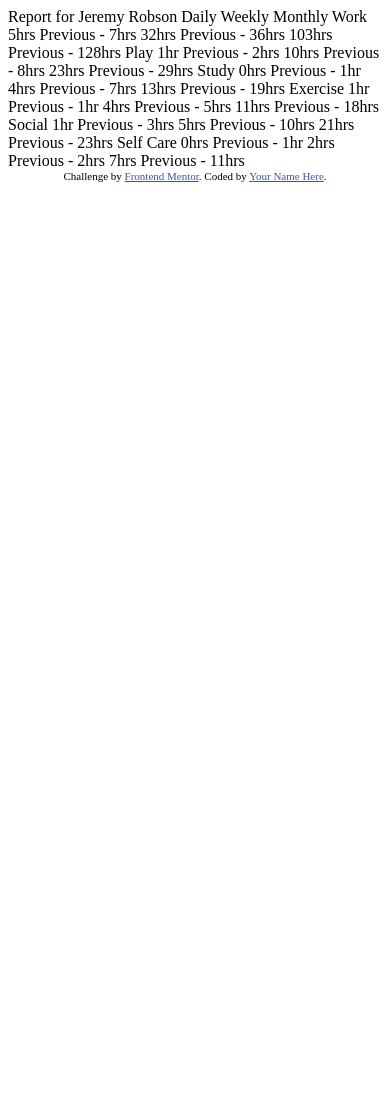
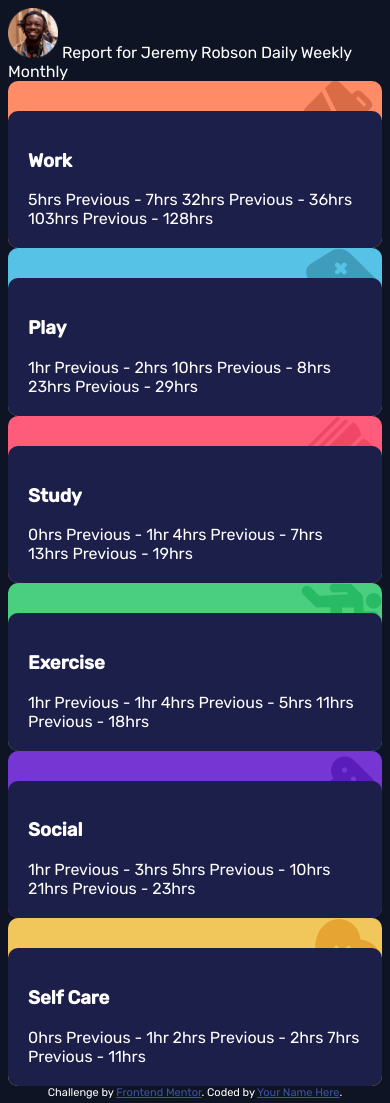
Before and after one commit to lindseyl0u/TimeTracking, a plain HTML site: page index.html in a window 390 px wide. Before the commit the page ends 844 px from the top, so only its background shows below. Drawn offline with Linux system fonts and the light colour scheme.

Commit message:
updated a lot of the html, added a stylesheet and some styling for the mobile version

```diff
--- a/index.html
+++ b/index.html
@@ -5,17 +5,16 @@
     <meta name="viewport" content="width=device-width, initial-scale=1.0"> <!-- displays site properly based on user's device -->
 
     <link rel="icon" type="image/png" sizes="32x32" href="./images/favicon-32x32.png">
+    <link rel="stylesheet" href="styles.css">
+    <link rel="preconnect" href="https://fonts.googleapis.com">
+    <link rel="preconnect" href="https://fonts.gstatic.com" crossorigin>
+    <link href="https://fonts.googleapis.com/css2?family=Rubik:wght@300;400;500&display=swap" rel="stylesheet">
 
     <title>Frontend Mentor | Time tracking dashboard</title>
 
-  <!-- Feel free to remove these styles or customise in your own stylesheet 👍 -->
-  <style>
-    .attribution { font-size: 11px; text-align: center; }
-    .attribution a { color: hsl(228, 45%, 44%); }
-  </style>
   </head>
   <body>
-
+    <img src="/images/image-jeremy.png" alt="profile picture" width="50"/>
     Report for
     Jeremy Robson
 
@@ -23,58 +22,81 @@
     Weekly
     Monthly
 
-  Work
+    <div class="work card">
+      <section>
+      <h3>Work</h3>
       5hrs <!-- daily -->
       Previous - 7hrs <!-- daily -->
       32hrs <!-- weekly -->
       Previous - 36hrs <!-- weekly -->
       103hrs <!-- monthly -->
       Previous - 128hrs <!-- monthly -->
+      </section>
+    </div>
 
-  Play
+    <div class="play card">
+      <section>
+      <h3>Play</h3>
       1hr <!-- daily -->
       Previous - 2hrs <!-- daily -->
       10hrs <!-- weekly -->
       Previous - 8hrs <!-- weekly -->
       23hrs <!-- monthly -->
       Previous - 29hrs <!-- monthly -->
+      </section>
+    </div>
 
-  Study
+    <div class="study card">
+      <section>
+      <h3>Study</h3>
       0hrs <!-- daily -->
       Previous - 1hr <!-- daily -->
       4hrs <!-- weekly -->
       Previous - 7hrs <!-- weekly -->
       13hrs <!-- monthly -->
       Previous - 19hrs <!-- monthly -->
+      </section>
+    </div>
 
-  Exercise
+    <div class="exercise card">
+      <section>
+      <h3>Exercise</h3>
       1hr <!-- daily -->
       Previous - 1hr <!-- daily -->
       4hrs <!-- weekly -->
       Previous - 5hrs <!-- weekly -->
       11hrs <!-- monthly -->
       Previous - 18hrs <!-- monthly -->
+      </section>
+    </div>
 
-  Social
+    <div class="social card">
+      <section>
+      <h3>Social</h3>
       1hr <!-- daily -->
       Previous - 3hrs <!-- daily -->
       5hrs <!-- weekly -->
       Previous - 10hrs <!-- weekly -->
       21hrs <!-- monthly -->
       Previous - 23hrs <!-- monthly -->
+      </section>
+    </div>
 
-  Self Care
+    <div class="self-care card">
+      <section>
+      <h3>Self Care</h3>
       0hrs <!-- daily -->
       Previous - 1hr <!-- daily -->
       2hrs <!-- weekly -->
       Previous - 2hrs <!-- weekly -->
       7hrs <!-- monthly -->
       Previous - 11hrs <!-- monthly -->
+      </section>
+    </div>
 
-
-  <div class="attribution">
+    <footer class="attribution">
       Challenge by <a href="https://www.frontendmentor.io?ref=challenge" target="_blank">Frontend Mentor</a>.
       Coded by <a href="#">Your Name Here</a>.
-  </div>
+    </footer>
   </body>
 </html>
--- /dev/null
+++ b/styles.css
@@ -0,0 +1,72 @@
+body {
+    background-color: hsl(226, 43%, 10%);
+    /* color: hsl(236, 100%, 87%); */
+    color: #fff;
+    font-family: 'Rubik', sans-serif;
+}
+
+
+img {
+}
+
+section {
+    background-color: hsl(235, 46%, 20%);
+    padding: 20px;
+    border-radius: 10px;
+}
+
+.card {
+    padding-top: 30px;
+    border-radius: 10px;
+}
+
+.work {
+    background-color: hsl(15, 100%, 70%);
+    background-image: url("images/icon-work.svg");
+    background-repeat: no-repeat;
+    background-position: right top;
+}
+
+.play {
+    background-color: hsl(195, 74%, 62%);
+    background-image: url("images/icon-play.svg");
+    background-repeat: no-repeat;
+    background-position: right top;
+}
+
+.study {
+    background-color: hsl(348, 100%, 68%);
+    background-image: url("images/icon-study.svg");
+    background-repeat: no-repeat;
+    background-position: right top;
+}
+
+.exercise {
+    background-color: hsl(145, 58%, 55%);
+    background-image: url("images/icon-exercise.svg");
+    background-repeat: no-repeat;
+    background-position: right top;
+}
+
+.social {
+    background-color: hsl(264, 64%, 52%);
+    background-image: url("images/icon-social.svg");
+    background-repeat: no-repeat;
+    background-position: right top;
+}
+
+.self-care {
+    background-color: hsl(43, 84%, 65%);
+    background-image: url("images/icon-self-care.svg");
+    background-repeat: no-repeat;
+    background-position: right top;
+}
+
+.attribution {
+    font-size: 11px;
+    text-align: center;
+}
+
+.attribution a {
+    color: hsl(228, 45%, 44%);
+}
```
Also changed, not shown: 1 other file. Lines whose indentation alone changed are shown as unchanged.
